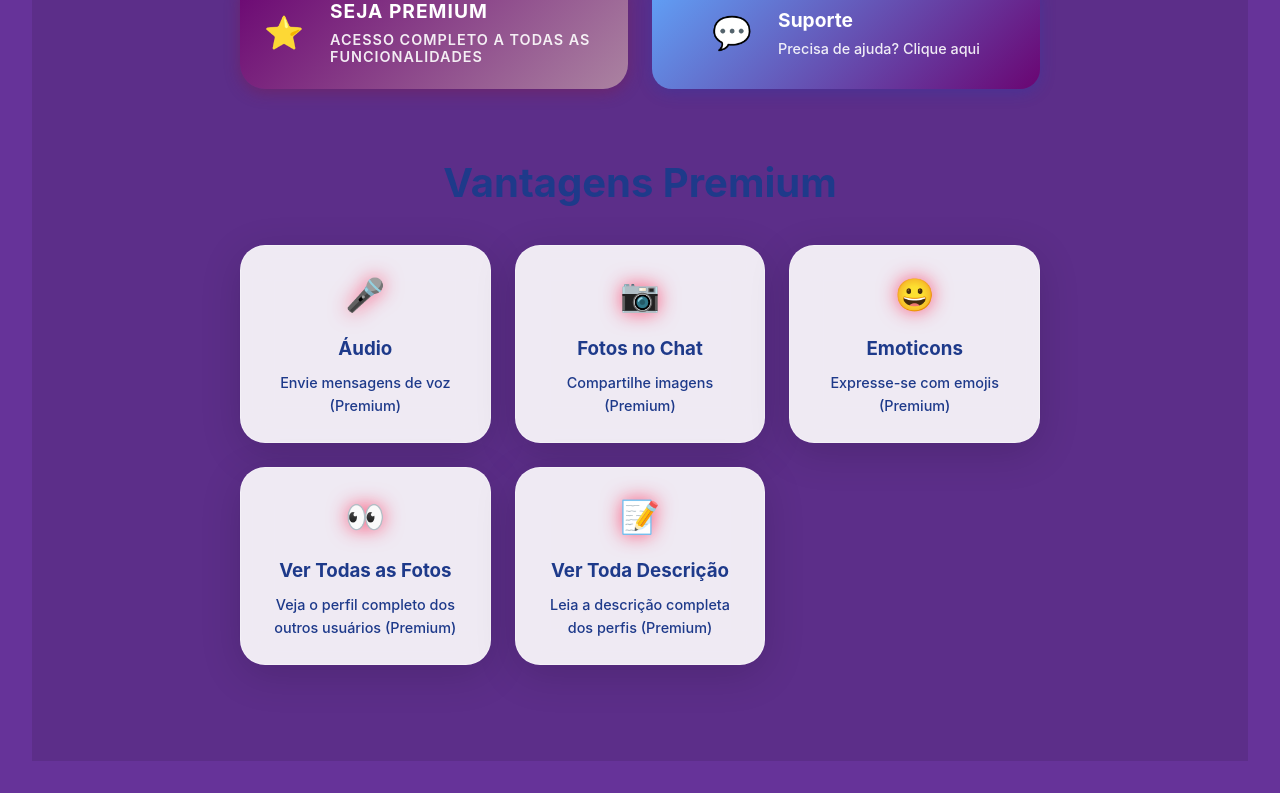
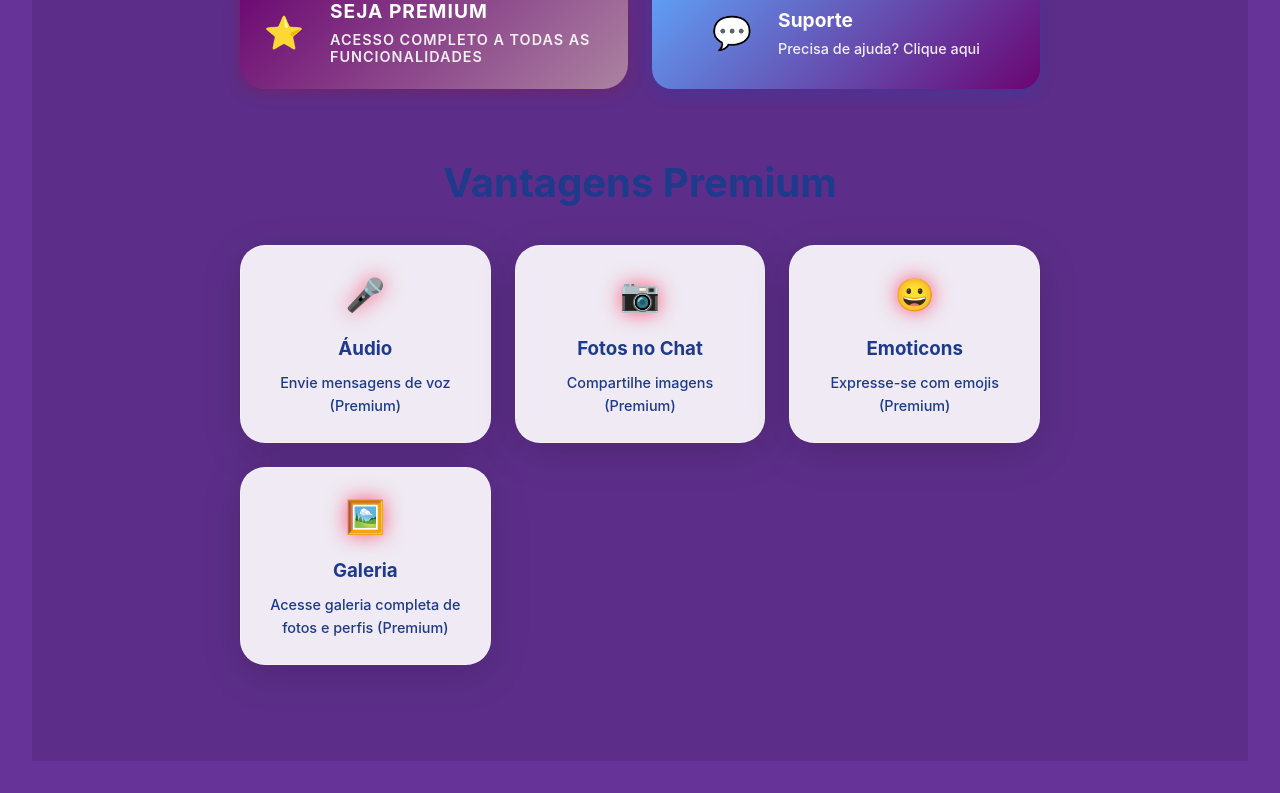
Before and after one commit to rodrigokrapp/100matchs, a React (Vite) app: page /inicio in a window 1280 px wide. Shown: the part 926-1719 px from the top of the page. Built offline with nearby package versions, Linux system fonts and the light colour scheme.

Commit message:
SUBSTITUIR: Opcoes Ver Todas as Fotos e Ver Toda Descricao por uma unica opcao Galeria

```diff
--- a/src/pages/InicioPage.tsx
+++ b/src/pages/InicioPage.tsx
@@ -207,14 +207,9 @@ const InicioPage: React.FC = () => {
               <p>Expresse-se com emojis (Premium)</p>
             </div>
             <div className="feature-card card">
-              <div className="feature-icon">👀</div>
-              <h3>Ver Todas as Fotos</h3>
-              <p>Veja o perfil completo dos outros usuários (Premium)</p>
-            </div>
-            <div className="feature-card card">
-              <div className="feature-icon">📝</div>
-              <h3>Ver Toda Descrição</h3>
-              <p>Leia a descrição completa dos perfis (Premium)</p>
+              <div className="feature-icon">🖼️</div>
+              <h3>Galeria</h3>
+              <p>Acesse galeria completa de fotos e perfis (Premium)</p>
             </div>
           </div>
         </div>
```
